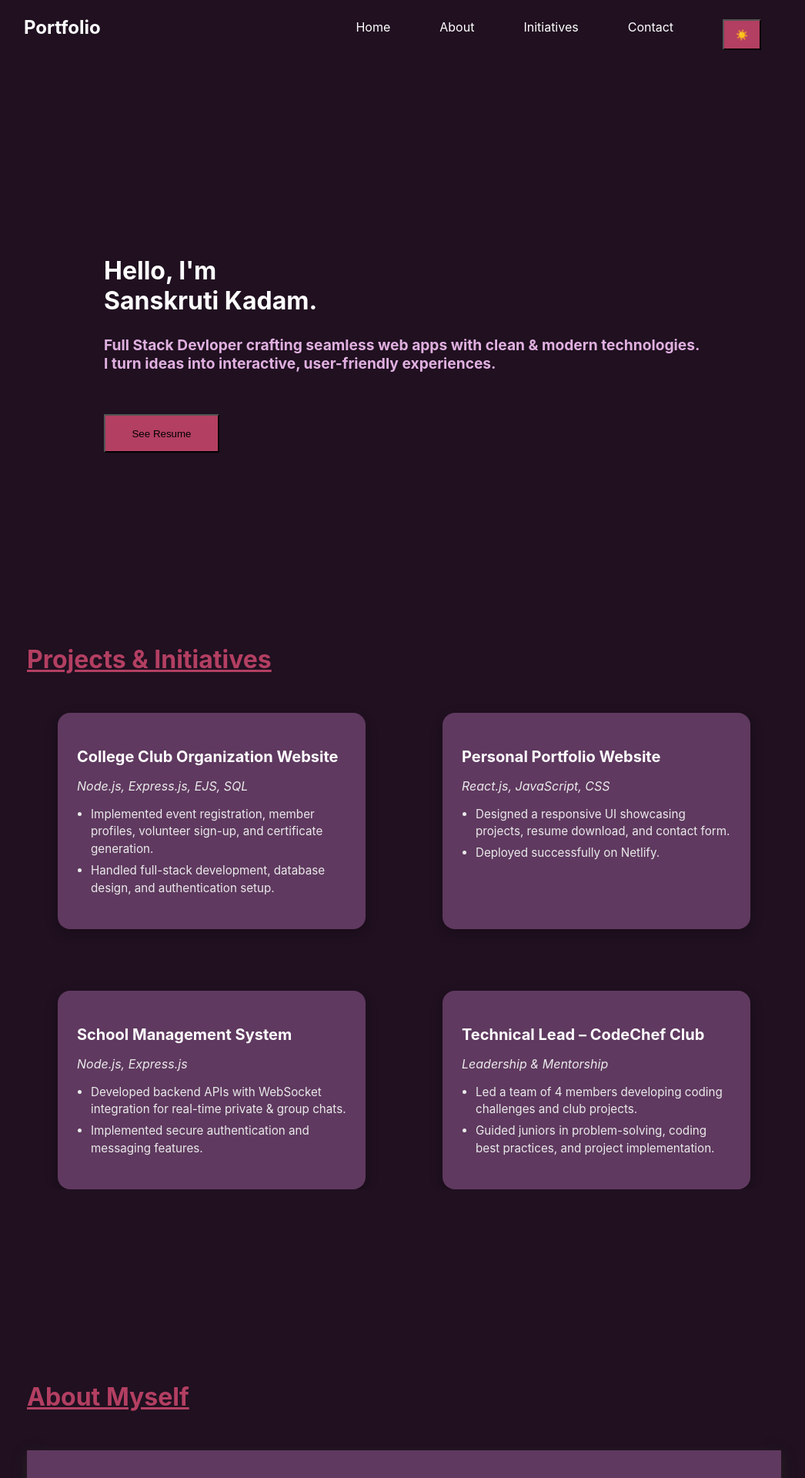
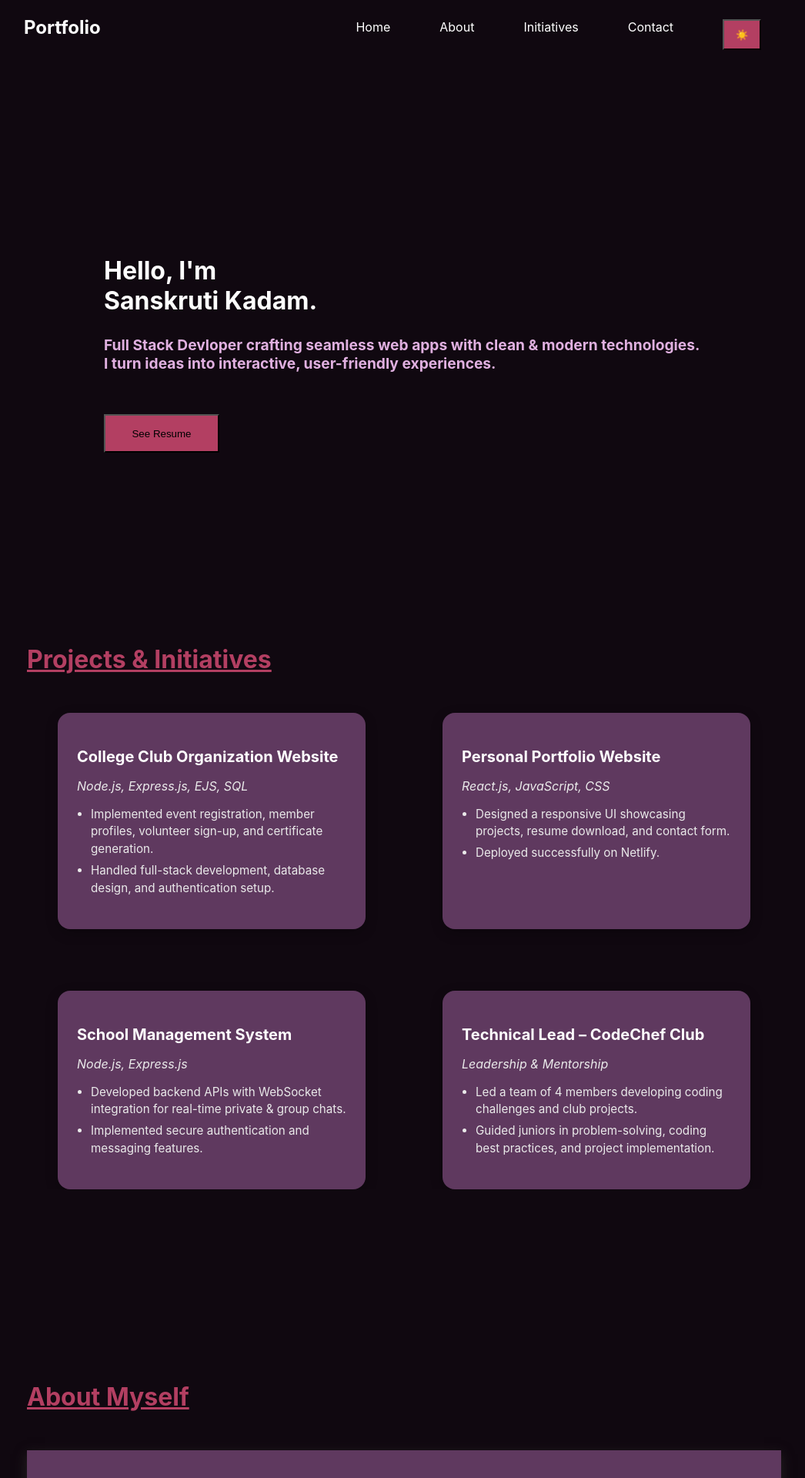
Before and after one commit to sanskruti7400/Portfolio-React, a React (Create React App) app: page / in a window 1280 px wide. Shown: the top 1920 px of the page at 77% size, without its empty margins (115-1161 px from the left). Built offline with nearby package versions, Linux system fonts and the light colour scheme.

Commit message:
Added final project files

```diff
--- a/src/App.css
+++ b/src/App.css
@@ -62,7 +62,7 @@
 }
 
 body.dark .navbar{
-  background: #201020;
+  background: #100810;
   color: #eee;
 }
 
@@ -98,7 +98,7 @@
     width: 150px;
 }
 .home-container.dark{
-    background: #201020;
+    background: #100810;
     color: white;
 }
 .home-container.light{
@@ -154,7 +154,7 @@
     color: white;
 }
 .initiatives.dark {
-  background-color: #201020;
+  background-color: #100810;
   color: #eaeaea;
 }
 
@@ -281,7 +281,7 @@
   box-shadow: 0 5px 15px rgb(230, 223, 207);
 }
 .about.dark{
-    background: #201020;
+    background: #100810;
     color:#a9bcd0;
 }
 .about.dark .tech-Skills{
@@ -368,7 +368,7 @@
   box-shadow: 0 6px 18px rgba(218, 159, 218, 0.4);
 }
 .contact.dark {
-  background-color: #201020;
+  background-color: #100810;
   color: #f5f5f5;
 }
 
```
